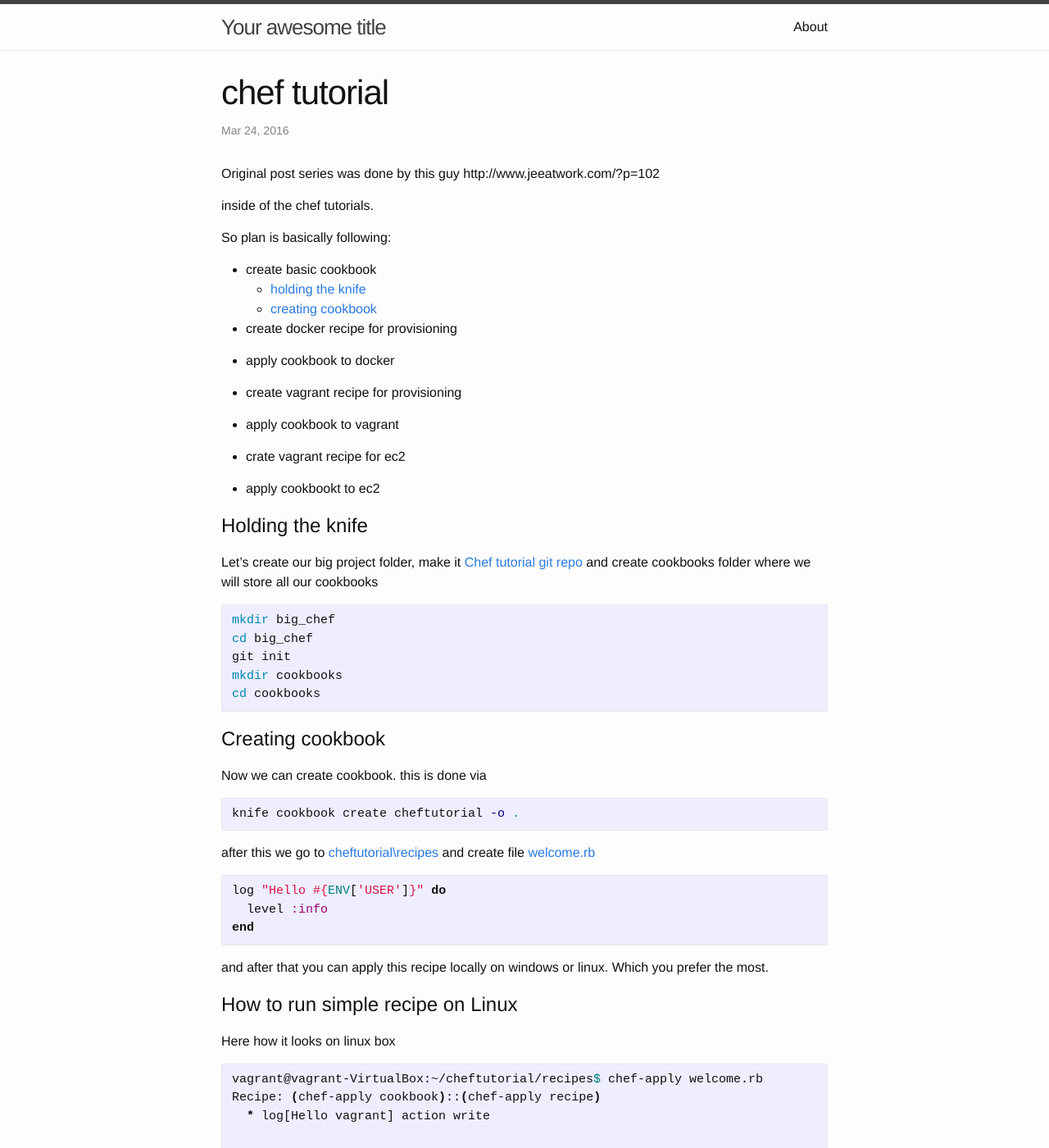
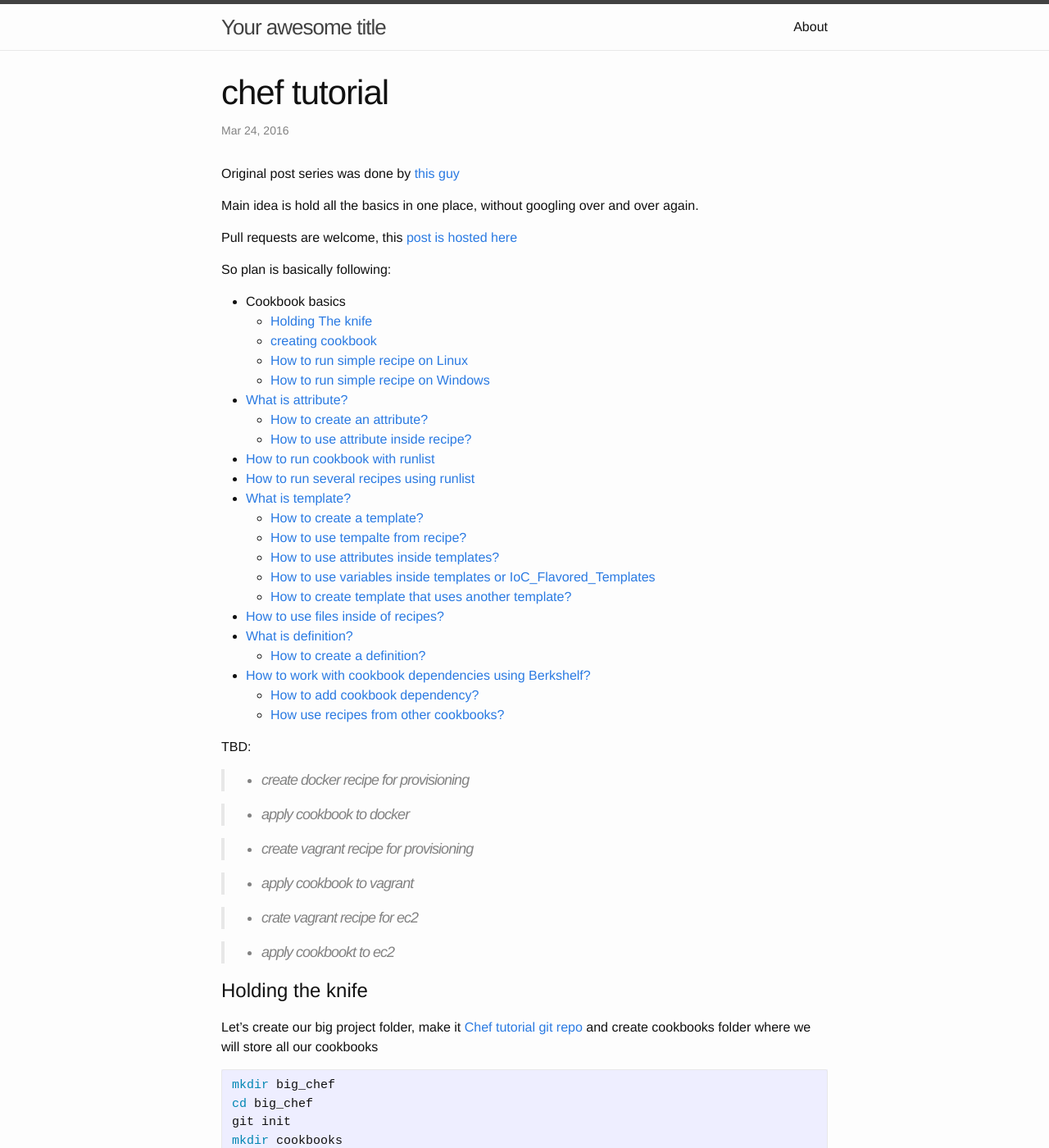
Before and after one commit to mungobungo/mungobungo.github.io, a Jekyll site: the page built from _posts/2016-03-24-chef1.markdown, in a window 1280 px wide and 1400 px high. Shown: the whole window at 82% size. Built offline with Jekyll 4.4.1, drawn with Linux system fonts in a browser that asks for light colours; some of the changed text lies outside the part shown.

Commit message:
added table of contents

````diff
--- a/_posts/2016-03-24-chef1.markdown
+++ b/_posts/2016-03-24-chef1.markdown
@@ -5,30 +5,49 @@
 categories: chef
 ---
 
-Original post series was done by this guy
-http://www.jeeatwork.com/?p=102
+Original post series was done by [this guy](http://www.jeeatwork.com/?p=102)
 
-inside of the chef tutorials.
+Main idea is hold all the basics in one place, without googling over and over again.
 
+Pull requests are welcome, this [post is hosted here](https://github.com/mungobungo/mungobungo.github.io)
 
 So plan is basically following:
 
-* create basic cookbook
-  * [holding the knife](#hold_knife)
+* Cookbook basics
+  * [Holding The knife](#hold_knife)
   * [creating cookbook](#create_cookbook)
+  * [How to run simple recipe on Linux](#howto_run_linux")
+  * [How to run simple recipe on Windows](#howto_run_win)
+* [What is attribute?](#attributes)
+  * [How to create an attribute?](#create_attribute)
+  * [How to use attribute inside recipe?](#use_attribute)
+* [How to run cookbook with runlist](#chef_runlist)
+* [How to run several recipes using runlist](#chef_runlist2)
+* [What is template?](#templates_intro)
+  * [How to create a template?](#template_create)
+  * [How to use tempalte from recipe?](#template_use)
+  * [How to use attributes inside templates?](#templates_attributes)
+  * [How to use variables inside templates or IoC_Flavored_Templates](#templates_variables)
+  * [How to create template that uses another template?](#templates_deps)
+* [How to use files inside of recipes?](#files)
+* [What is definition?](#definitions_intro)
+  * [How to create a definition?](#definitions_create)
+* [How to work with cookbook dependencies using Berkshelf?](#berks)
+  * [How to add cookbook dependency?](#berks_add_dep)
+  * [How use recipes from other cookbooks?](#berks_usage)
 
+TBD:
+>* create docker recipe for provisioning
 
-* create docker recipe for provisioning
+>* apply cookbook to docker
 
-* apply cookbook to docker
+>* create vagrant recipe for provisioning
 
-* create vagrant recipe for provisioning
+>* apply cookbook to vagrant
 
-* apply cookbook to vagrant
+>* crate vagrant recipe for ec2
 
-* crate vagrant recipe for ec2
-
-* apply cookbookt to ec2
+>* apply cookbookt to ec2
 
 #  <a name="hold_knife"></a>Holding the knife
 
@@ -256,7 +275,8 @@
 </ul>
 
 ```
-# <a name="template_create"></a> How to create template?
+
+# <a name="template_create"></a> How to create a template?
 
 Let's say we want to generate config file in specified folder with ip of the machine it is run on.
 First we need to create template and put it to [templates folder](https://github.com/mungobungo/cheftutorial/tree/master/templates).
@@ -271,6 +291,7 @@
 ```
 
 # <a name="template_use"></a> How to use tempalte from recipe?
+
 When we have created template, we can use it in our recipes. Something like that
 
 File [config.rb](https://github.com/mungobungo/cheftutorial/blob/master/recipes/config.rb) in [_recipes_ folder](https://github.com/mungobungo/cheftutorial/tree/master/recipes)
@@ -344,12 +365,12 @@
 	<metadata name="recipeName" value = "<%= node['recipes'][0] %>" />
 	<ipaddress value = "<%= node['ipaddress'] %>" />
 	<nodename value = "<%= node['fqdn'] %>" />
-	<fromAttribute value = "<%= node['cheftutorial']['name']%>" />
+	<fromAttribute value = "<%= node['cheftutorial']['name']%>" /> ## here comes the magics
 </connectionStrings>
 
 ```
 
-and our file [config-attribute.rb](https://github.com/mungobungo/cheftutorial/blob/master/recipes/config-attribute.rb)
+And our file [config-attribute.rb](https://github.com/mungobungo/cheftutorial/blob/master/recipes/config-attribute.rb)
 
 Which uses template with attribute in it
 
@@ -394,7 +415,7 @@
 
 Haleluia , now we know how to mix recipes, attributes and templates.
 
-# <a name="templates_variables"></a> How to use variables inside templates or template IoC?
+# <a name="templates_variables"></a> How to use variables inside templates or IoC_Flavored_Templates
 
 But, I don't really like that templates know about attributes. So, what can we do to inject dependencies?
 And reduce amount of work if we need to update attributes, or rename them or run use different attributes with the same template? Is there a was?
@@ -672,7 +693,7 @@
 >when executed it can show 'windows' or 'ubuntu' or 'fedora' or whatever is considered as a platform
 
 
-# <a name="definitions_intro"></a> What are definitions?
+# <a name="definitions_intro"></a> What is definition?
 
 Now we know a lot. but how those commands are really implemented under the hood?
 how that *log* or *cookbook_file* works?
````
